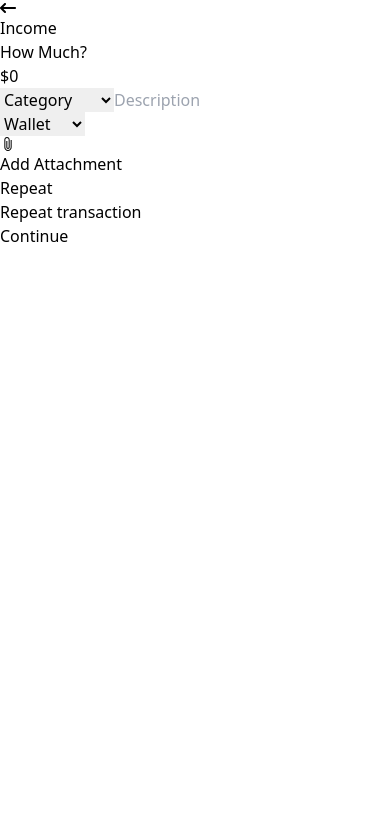
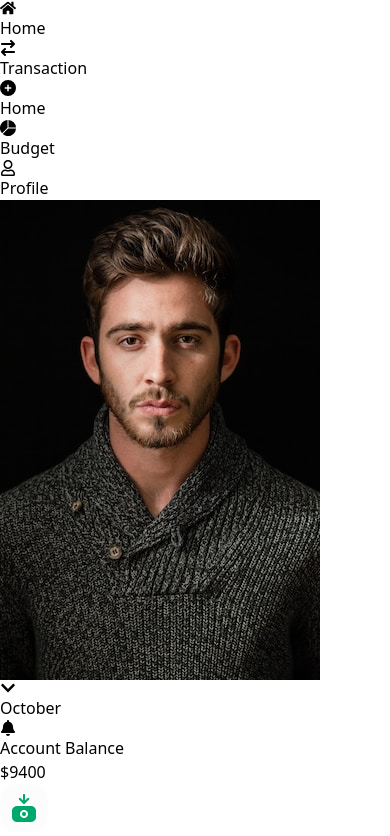
Before and after one commit to Emmanex01/Expense_tracker_app, a React (Vite) app in the folder vite-project/: page / in a window 390 px wide. Shown: the top 836 px of the page. Built offline with nearby package versions, Linux system fonts and the light colour scheme.

Commit message:
Worked on Project Responsiveness

```diff
--- a/vite-project/src/App.tsx
+++ b/vite-project/src/App.tsx
@@ -5,7 +5,7 @@ import ExpenseScreen from './pages/ExpenseScreen';
 function App() {
   return (
     <div className=''>
-      <ExpenseScreen/>
+      <HomeScreen/>
     </div>
   )
 }
--- a/vite-project/src/components/ui/NavBar.tsx
+++ b/vite-project/src/components/ui/NavBar.tsx
@@ -7,24 +7,24 @@ import { FaRegUser } from "react-icons/fa";
 
 const NavBar = () => {
     return (
-        <div className="grid grid-cols-5 text-sm sticky bottom-0 bg-white py-2">
-            <div className="flex flex-col justify-center items-center">
+        <div className="grid grid-cols-5 text-sm sticky bottom-0 bg-white py-2 md:bg-slate-600 md:sticky md:top-0 md:self-start md:h-lvh md:grid-cols-1 md:w-48" >
+            <div className="flex flex-col justify-center items-center md:flex-row">
                 <FaHome className="h-8 w-12 text-green-500"/>
                 <h2>Home</h2>
             </div>
-            <div className="flex flex-col justify-center items-center">
+            <div className="flex flex-col justify-center items-center md:flex-row">
                 <FaArrowRightArrowLeft className="h-8 w-12"/>
                 <h2>Transaction</h2>
             </div>
-            <div className="flex flex-col justify-center items-center">
+            <div className="flex flex-col justify-center items-center md:flex-row">
                 <FaCirclePlus className="h-8 w-12"/>
                 <h2>Home</h2>
             </div>
-            <div className="flex flex-col justify-center items-center">
+            <div className="flex flex-col justify-center items-center md:flex-row">
                 <BsFillPieChartFill className="h-8 w-12"/>
                 <h2>Budget</h2>
             </div>
-            <div className="flex flex-col justify-center items-center">
+            <div className="flex flex-col justify-center items-center md:flex-row">
                 <FaRegUser className="h-8 w-12"/>
                 <h2>Profile</h2>
             </div>
--- a/vite-project/src/pages/ExpenseScreen.tsx
+++ b/vite-project/src/pages/ExpenseScreen.tsx
@@ -32,6 +32,10 @@ const ExpenseScreen = () => {
 
     const handleModalChange = () => {
         setOpenModal(!openModal)
+    }
+
+    const handlesImageRemoval = () => {
+        setSelectedFile(undefined);
     }
 
     return (
@@ -96,11 +100,24 @@ const ExpenseScreen = () => {
                         <IoMdAttach/>
                         <p>Add Attachment</p>
                     </div>
-                    <img
-                        src={selectedFile}
-                        alt=""
-                        className="w-24"
-                    />
+                    <div className="w-24 relative">
+                        {
+                            selectedFile &&
+                            <p
+                                className="absolute right-0 top-0 bg-slate-400 w-4 text-center rounded-2xl"
+                                onClick={handlesImageRemoval}
+                            >
+                                X
+                            </p>
+                        }
+
+                        <img
+                            src={selectedFile}
+                            alt=""
+                            className="w-full"
+                        />
+                    </div>
+
                     <div className="flex justify-between items-center">
                         <div>
                             <p className="font-medium">Repeat</p>
--- a/vite-project/src/pages/HomeScreen.tsx
+++ b/vite-project/src/pages/HomeScreen.tsx
@@ -8,7 +8,10 @@ import NavBar from '../components/ui/NavBar';
 
 export default function HomeScreen() {
   return (
-    <div>
+    <div className='md:grid md:grid-cols-[auto_1fr]'>
+      <NavBar/>
+
+      <div >
         <header className='flex justify-between items-center'>
           <img className='w-14 h-14 cover rounded-full' src="/user1.jpg" alt="Image" />
           <div className='flex items-center gap-2 rounded-full bg-red-200 py-2 px-3'>
@@ -101,8 +104,10 @@ export default function HomeScreen() {
               </div>
           </div>
         </div>
+      </div>
 
-      <NavBar/>
+
+
     </div>
   )
 }
```
Lines whose indentation alone changed are shown as unchanged.
